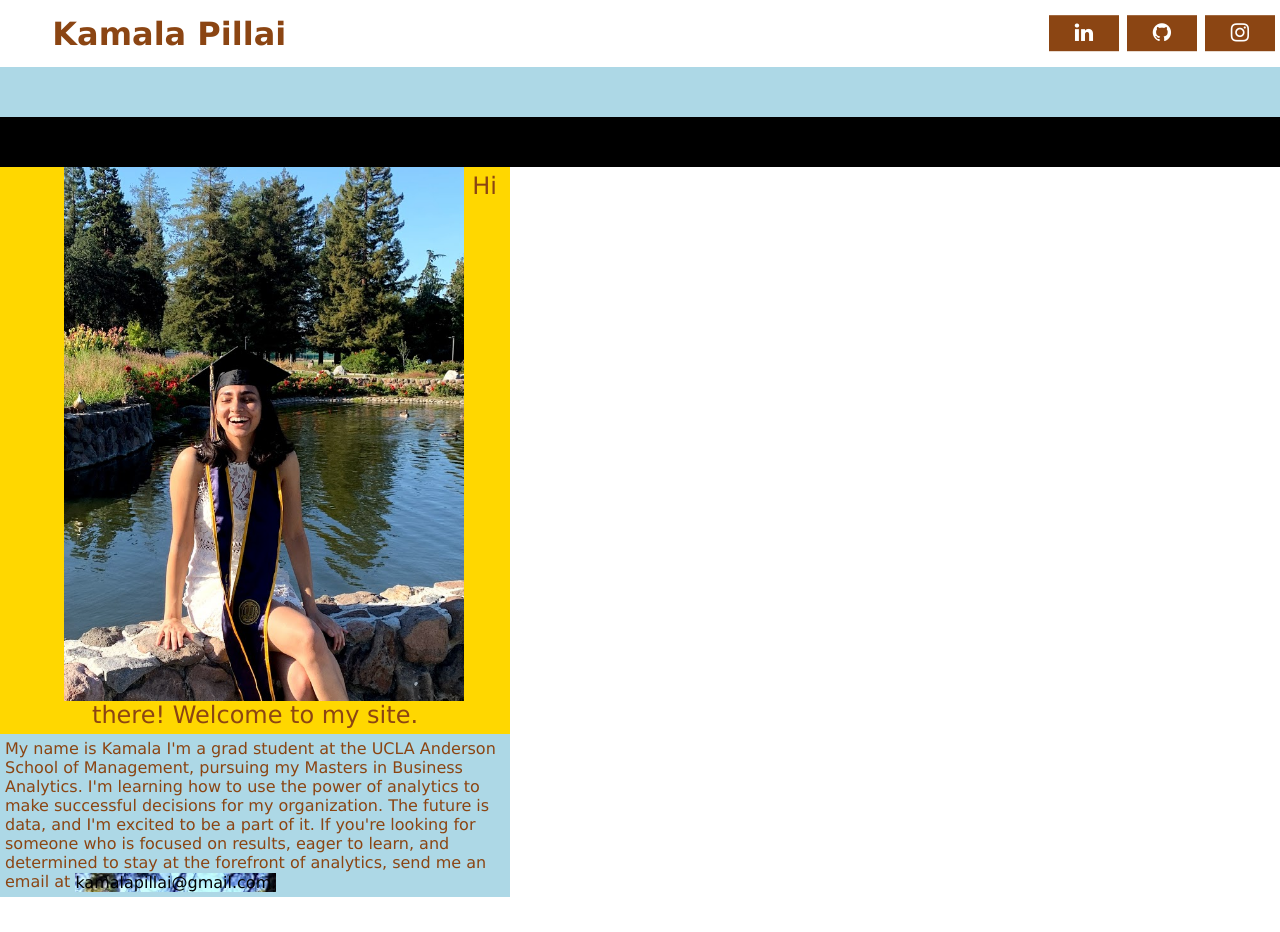
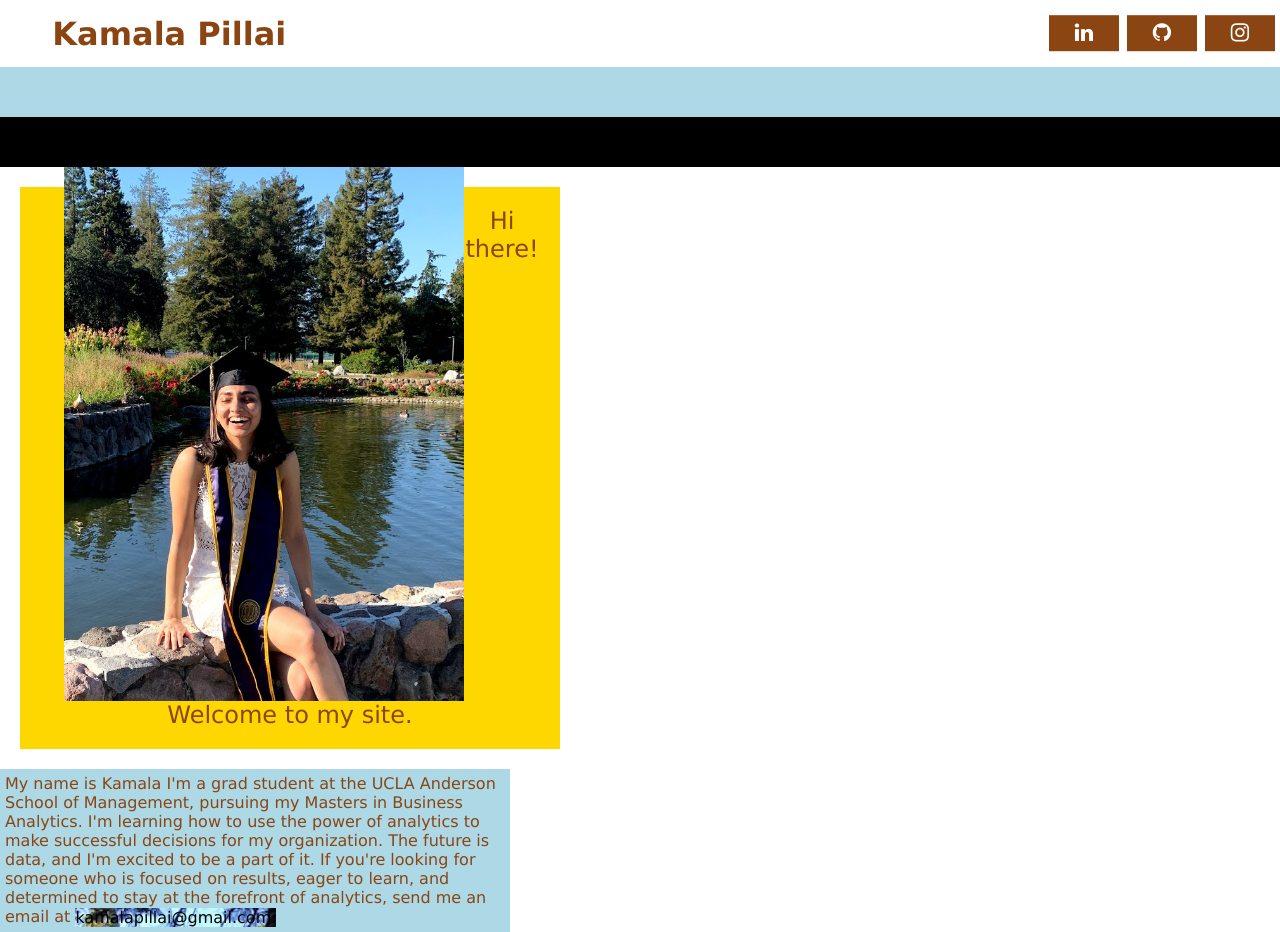
Before and after one commit to kpill/kpill.github.io, a Jekyll site: the page built from index.html, in a window 1280 px wide. Built offline with Jekyll 4.4.1, drawn with Linux system fonts in a browser that asks for light colours; before the commit the page ends 900 px from its top, so only the background shows below that.

Commit message:
Update main.css

```diff
--- a/css/main.css
+++ b/css/main.css
@@ -242,7 +242,8 @@ html, body {
 		background-color: gold;
 		text-align: center;
 		width: 500px;
-		padding: 5px;
+		margin: 20px;
+		padding: 20px;
 		font-family: Geneva, Tahoma, Verdana, sans-serif;
 		font-size: 1.5em;
 		color: saddleBrown;
```
